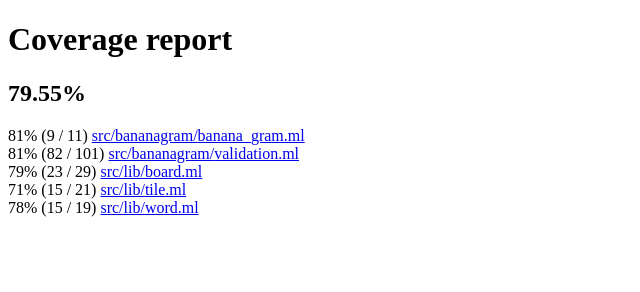
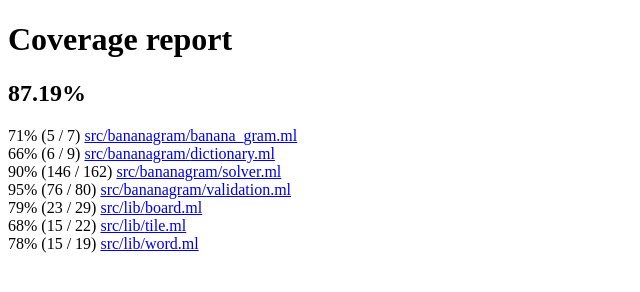
Before and after one commit to TobBot2/banangrams-solver, a plain HTML site: page _coverage/index.html in a window 1280 px wide. Shown: the whole page, without its empty margins (0-640 px from the left). Drawn offline with Linux system fonts and the light colour scheme.

Commit message:
cleaning up unused code

```diff
--- a/_coverage/index.html
+++ b/_coverage/index.html
@@ -3,29 +3,47 @@
   <head>
     <meta charset="utf-8"/>
     <title>Coverage report</title>
-    <meta name="description" content="79.55% coverage overall"/>
+    <meta name="description" content="87.19% coverage overall"/>
     <link rel="stylesheet" type="text/css" href="coverage.css"/>
   </head>
   <body>
     <div id="header">
       <h1>Coverage report</h1>
-      <h2>79.55%</h2>
+      <h2>87.19%</h2>
     </div>
     <div id="files">
       <div>
         <span class="meter">
-          <span class="covered" style="width: 81%"></span>
+          <span class="covered" style="width: 71%"></span>
         </span>
-        <span class="percentage">81% <span class="stats">(9 / 11)</span></span>
+        <span class="percentage">71% <span class="stats">(5 / 7)</span></span>
         <a href="src/bananagram/banana_gram.ml.html">
           <span class="dirname">src/bananagram/</span>banana_gram.ml
         </a>
       </div>
       <div>
         <span class="meter">
-          <span class="covered" style="width: 81%"></span>
+          <span class="covered" style="width: 66%"></span>
         </span>
-        <span class="percentage">81% <span class="stats">(82 / 101)</span></span>
+        <span class="percentage">66% <span class="stats">(6 / 9)</span></span>
+        <a href="src/bananagram/dictionary.ml.html">
+          <span class="dirname">src/bananagram/</span>dictionary.ml
+        </a>
+      </div>
+      <div>
+        <span class="meter">
+          <span class="covered" style="width: 90%"></span>
+        </span>
+        <span class="percentage">90% <span class="stats">(146 / 162)</span></span>
+        <a href="src/bananagram/solver.ml.html">
+          <span class="dirname">src/bananagram/</span>solver.ml
+        </a>
+      </div>
+      <div>
+        <span class="meter">
+          <span class="covered" style="width: 95%"></span>
+        </span>
+        <span class="percentage">95% <span class="stats">(76 / 80)</span></span>
         <a href="src/bananagram/validation.ml.html">
           <span class="dirname">src/bananagram/</span>validation.ml
         </a>
@@ -41,9 +59,9 @@
       </div>
       <div>
         <span class="meter">
-          <span class="covered" style="width: 71%"></span>
+          <span class="covered" style="width: 68%"></span>
         </span>
-        <span class="percentage">71% <span class="stats">(15 / 21)</span></span>
+        <span class="percentage">68% <span class="stats">(15 / 22)</span></span>
         <a href="src/lib/tile.ml.html">
           <span class="dirname">src/lib/</span>tile.ml
         </a>
```
Also changed, not shown: 6 other files.
